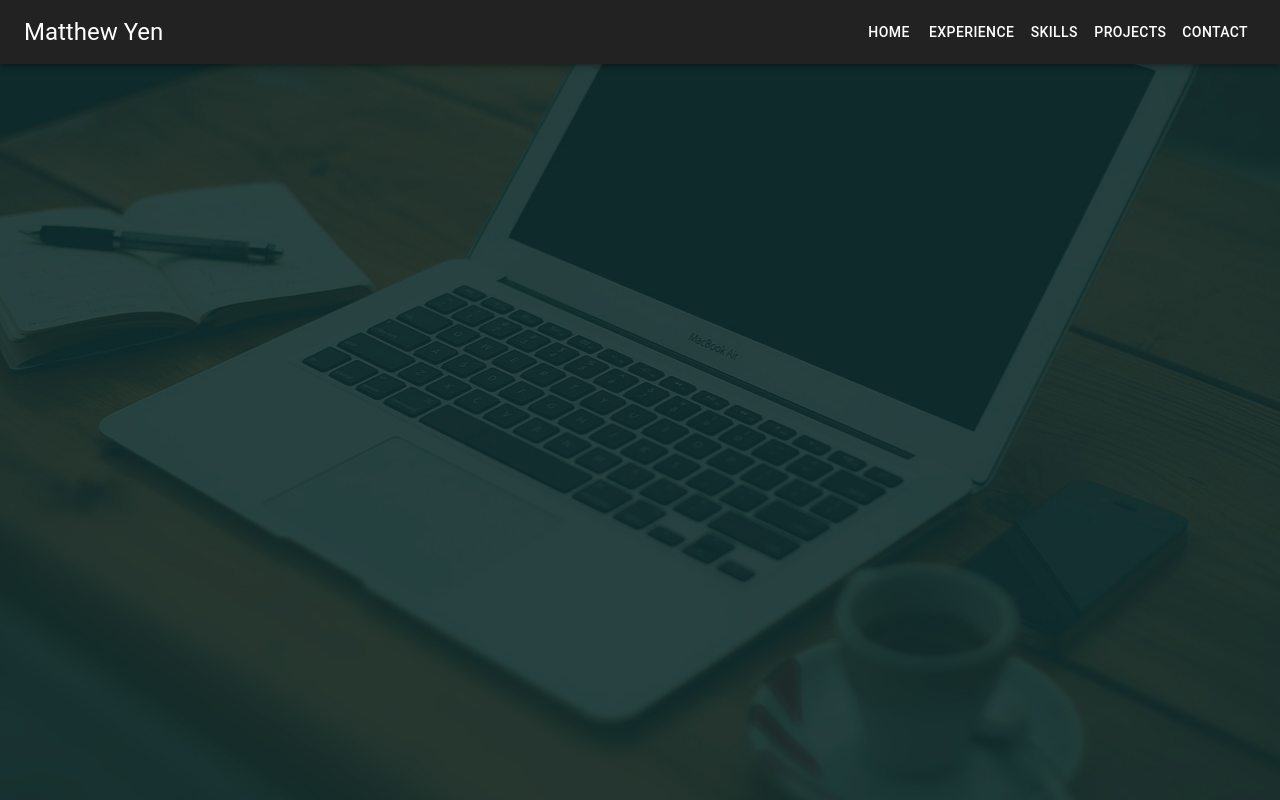
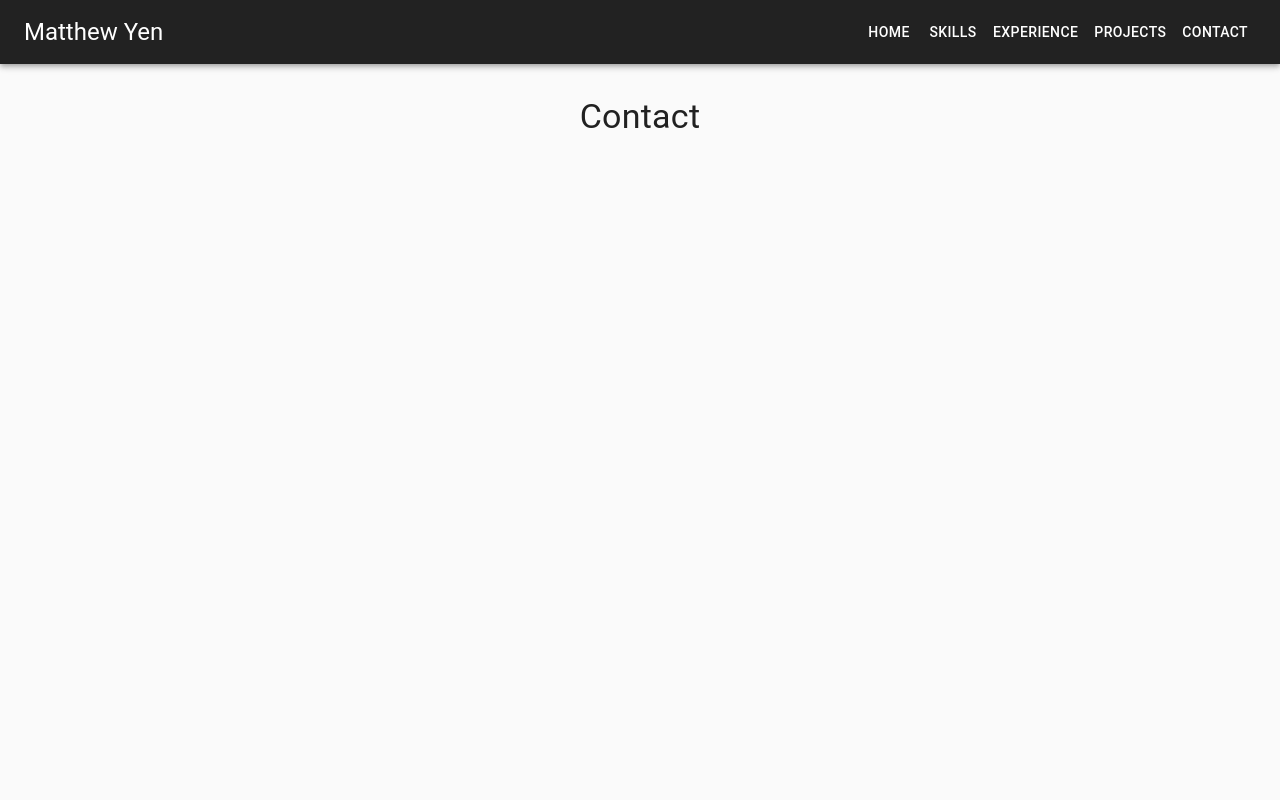
Before and after one commit to mattyen07/personal-portfolio, a React (Create React App) app: page /contact in a window 1280 px wide. Built offline with nearby package versions, Linux system fonts and the light colour scheme.

Commit message:
added dependency's for sub-pages

```diff
--- a/src/App.css
+++ b/src/App.css
@@ -36,11 +36,3 @@
     transform: rotate(360deg);
   }
 }
-
-body {
-  background: url(coffee-apple.jpg) no-repeat center center fixed;
-  -webkit-background: cover;
-  -moz-background: cover;
-  -o-background: cover;
-  background: cover;
-}
--- a/src/App.js
+++ b/src/App.js
@@ -3,8 +3,8 @@ import {Route} from 'react-router-dom';
 import './App.css';
 
 //Dependencies
-import About from './Components/Experience';
 import Contact from './Components/Contact';
+import Experience from './Components/Experience';
 import Main from './Components/main';
 import Projects from './Components/Projects';
 import Skills from './Components/Skills';
@@ -15,7 +15,7 @@ function App() {
     <>
       <CssBaseline />
         <Route exact path="/" component={Main} />
-        <Route path="/experience" component={About} />
+        <Route path="/experience" component={Experience} />
         <Route path="/skills" component={Skills} />
         <Route path="/projects" component={Projects} />
         <Route path ="/contact" component={Contact} />
--- a/src/Components/Contact.js
+++ b/src/Components/Contact.js
@@ -1,12 +1,28 @@
 import React from 'react';
+import {makeStyles} from "@material-ui/core/styles";
+import {Typography, Box} from "@material-ui/core";
 import NavigationBar from "./NavigationBar";
 
+//CSS
+const styles = makeStyles(theme => ({
+    mainContainer: {
+      padding: "2rem"
+    },
+}));
+
+
 const Contact = () => {
+    const classes = styles();
     return (
         <>
-            <NavigationBar />
+          <NavigationBar />
+          <Box component="header" className={classes.mainContainer}>
+            <Typography variant="h4" align="center">
+                Contact
+            </Typography>
+          </Box>
         </>
-    )
+      );
 }
 
 export default Contact;
--- a/src/Components/Experience.js
+++ b/src/Components/Experience.js
@@ -6,8 +6,7 @@ import NavigationBar from "./NavigationBar";
 //CSS
 const styles = makeStyles(theme => ({
     mainContainer: {
-      background: "#D3D3D3",
-      padding: "1rem"
+      padding: "2rem"
     },
   }));
 
@@ -20,10 +19,6 @@ const styles = makeStyles(theme => ({
           <Typography variant="h4" align="center">
             Experience
           </Typography>
-          <Box component="div">
-            <Typography variant="h5" algin="center">
-            </Typography>
-          </Box>
         </Box>
       </>
     );
--- a/src/Components/Homepage.js
+++ b/src/Components/Homepage.js
@@ -1,15 +1,15 @@
 import React from 'react';
 import {makeStyles} from '@material-ui/styles';
-import {Typography, Grid, Box} from '@material-ui/core';
+import {Typography, Box} from '@material-ui/core';
 import Typed from 'react-typed'
 
 //CSS
 const styles = makeStyles (theme => ({
     title: {
-        color: "tomato"
+        color: "#222"
     },
     subtitle: {
-        color: "tan",
+        color: "#222",
         margin: "3rem"
     },
     container: {
@@ -28,11 +28,11 @@ const Homepage = () => {
     const classes = styles();
         return (
             <Box className = {classes.container}>
-                <Typography className = {classes.title} variant = "h3">
+                <Typography className = {classes.title} variant = "h1">
                     Matthew Yen
                 </Typography>
                 <br />
-                <Typography className = {classes.subtitle} variant = "h5">
+                <Typography className = {classes.subtitle} variant = "h4">
                     <Typed strings = {["I am a Software Test Engineer at VIPRE Security", "I am a Third Year Computer Engineering Student at UBC", "I am an Aspiring Software Developer"]}
                     typeSpeed = {40}
                     backSpeed = {60}
--- a/src/Components/NavigationBar.js
+++ b/src/Components/NavigationBar.js
@@ -4,22 +4,10 @@ import {
     AppBar,
     Toolbar,
     Button,
-    ListItem,
-    IconButton,
-    ListItemTest,
-    Divider,
-    List,
     Typography,
-    Box, ButtonBase
+    Box
   } from "@material-ui/core";
 
-import {
-    Menu,
-    AssignmentInd,
-    Home,
-    Apps,
-    ContactMail
-  } from "@material-ui/icons";
 
 import {makeStyles} from "@material-ui/core/styles";
 
@@ -47,11 +35,11 @@ const NavigationBar = () => {
                         <Button style = {{color: 'white'}} component={Link} to="/">
                             Home
                         </Button>
+                        <Button style = {{color: 'white'}} component={Link} to="/skills">
+                            Skills
+                        </Button>
                         <Button style = {{color: 'white'}} component={Link} to="/experience">
                             Experience
-                        </Button>
-                        <Button style = {{color: 'white'}} component={Link} to="/skills">
-                            Skills
                         </Button>
                         <Button style = {{color: 'white'}} component={Link} to="/projects">
                             Projects
--- a/src/Components/Projects.js
+++ b/src/Components/Projects.js
@@ -1,12 +1,28 @@
 import React from 'react';
+import {makeStyles} from "@material-ui/core/styles";
+import {Typography, Box} from "@material-ui/core";
 import NavigationBar from "./NavigationBar";
 
+//CSS
+const styles = makeStyles(theme => ({
+    mainContainer: {
+      padding: "2rem"
+    },
+}));
+
+
 const Project = () => {
+    const classes = styles();
     return (
         <>
-            <NavigationBar />
+          <NavigationBar />
+          <Box component="header" className={classes.mainContainer}>
+            <Typography variant="h4" align="center">
+                Projects
+            </Typography>
+          </Box>
         </>
-    )
+      );
 }
 
 export default Project;
--- a/src/Components/Skills.js
+++ b/src/Components/Skills.js
@@ -1,12 +1,27 @@
 import React from 'react';
+import {makeStyles} from "@material-ui/core/styles";
+import {Typography, Box} from "@material-ui/core";
 import NavigationBar from "./NavigationBar";
 
+//CSS
+const styles = makeStyles(theme => ({
+    mainContainer: {
+      padding: "2rem"
+    },
+}));
+
 const Skills = () => {
+    const classes = styles();
     return (
         <>
-            <NavigationBar />
+          <NavigationBar />
+          <Box component="header" className={classes.mainContainer}>
+            <Typography variant="h4" align="center">
+                Skills
+            </Typography>
+          </Box>
         </>
-    )
+      );
 }
 
 export default Skills;
```
